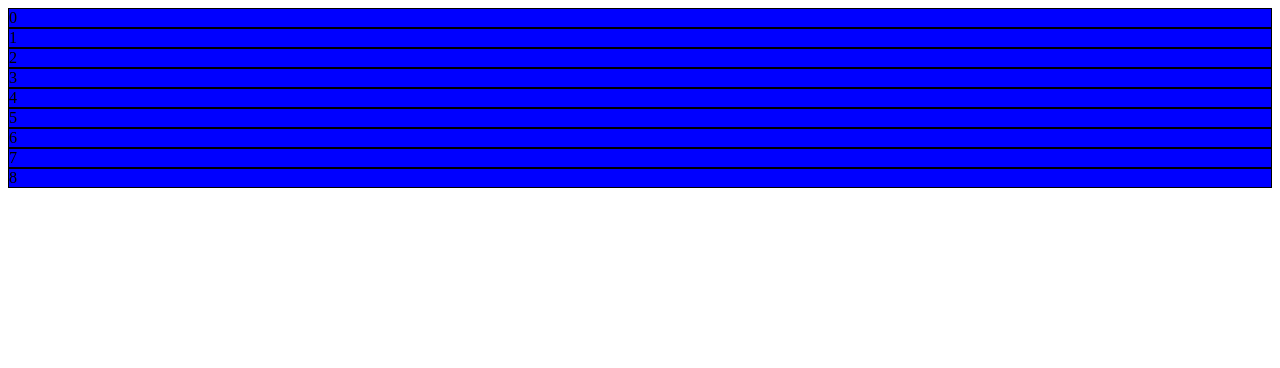
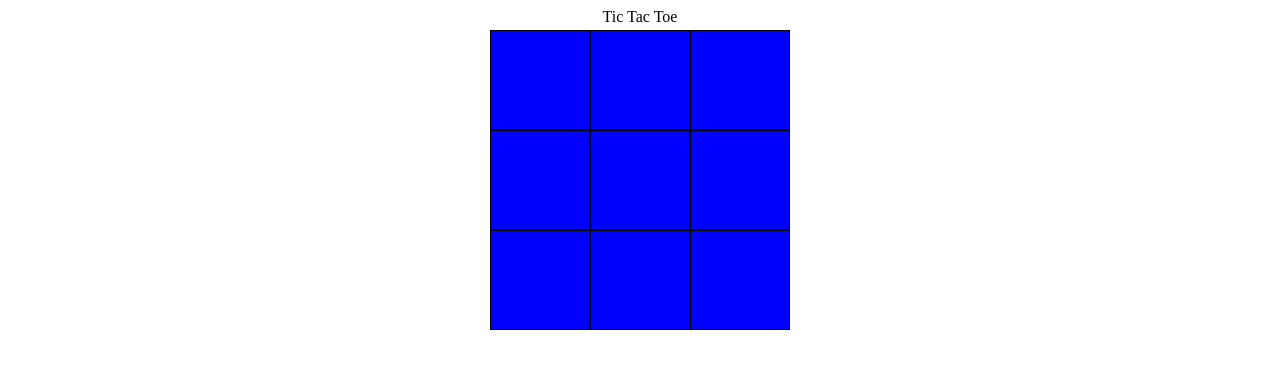
Before and after one commit to pn-code/tic-tac-toe, a plain HTML site: page main.html in a window 1280 px wide. Drawn offline with Linux system fonts and the light colour scheme.

Commit message:
implemented css grid

```diff
--- a/main.html
+++ b/main.html
@@ -9,15 +9,17 @@
     <script src="script.js" defer></script>
 </head>
 <body>
-    <div id="gameboard"></div>
-    <div class="square">0</div>
-    <div class="square">1</div>
-    <div class="square">2</div>
-    <div class="square">3</div>
-    <div class="square">4</div>
-    <div class="square">5</div>
-    <div class="square">6</div>
-    <div class="square">7</div>
-    <div class="square">8</div>
+    <div id="header">Tic Tac Toe</div>
+    <div id="gameboard">
+    <div class="square"></div>
+    <div class="square"></div>
+    <div class="square"></div>
+    <div class="square"></div>
+    <div class="square"></div>
+    <div class="square"></div>
+    <div class="square"></div>
+    <div class="square"></div>
+    <div class="square"></div>
+    </div>
 </body>
 </html>
--- a/style.css
+++ b/style.css
@@ -1,8 +1,18 @@
+body{
+    display: flex;
+    flex-direction: column;
+    justify-content: center;
+    align-items: center;
+    gap: 4px;
+}
+
 #gameboard{
-
+    display: grid;
+    grid-template: 100px 100px 100px / 100px 100px 100px
 }
 
 .square{
     background-color: blue;
     border: 1px solid;
+
 }
```
